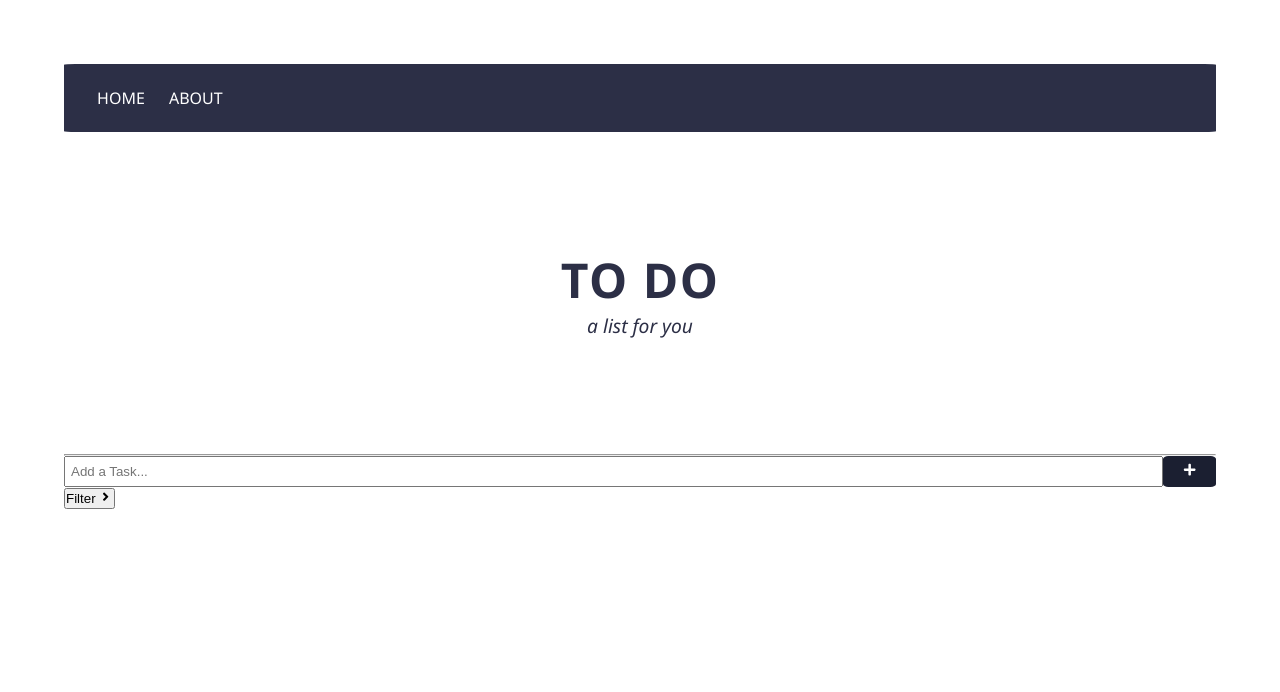
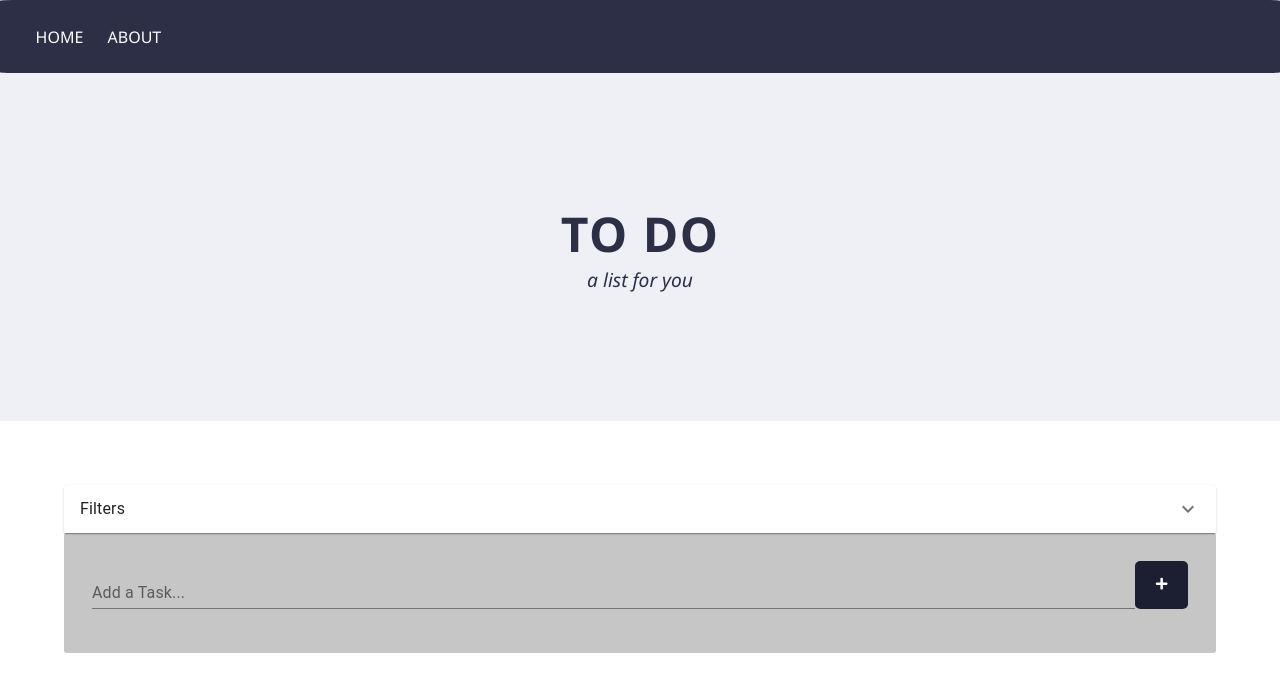
Before and after one commit to sollama/to-do, a React (Create React App) app: page / in a window 1280 px wide. Shown: the top 692 px of the page. Built offline with nearby package versions, Linux system fonts and the light colour scheme; no server answers.

Commit message:
add, edit, delete tasks

```diff
--- a/package.json
+++ b/package.json
@@ -3,9 +3,13 @@
   "version": "0.1.0",
   "private": true,
   "dependencies": {
+    "@material-ui/core": "^4.11.0",
+    "@material-ui/icons": "^4.9.1",
+    "@material-ui/lab": "^4.0.0-alpha.56",
     "@testing-library/jest-dom": "^4.2.4",
     "@testing-library/react": "^9.5.0",
     "@testing-library/user-event": "^7.2.1",
+    "antd": "^4.6.2",
     "axios": "^0.20.0",
     "react": "^16.13.1",
     "react-dom": "^16.13.1",
--- a/src/App.css
+++ b/src/App.css
@@ -6,6 +6,12 @@
 
 .App {
   padding: 5%;
+}
+
+.list {
+  background: #5555;
+  border-radius: 3px;
+  padding: 2%;
 }
 
 body {
@@ -29,20 +35,6 @@ h3 {
   font-weight: 400;
 }
 
-.btn {
-  display: inline-block;
-  border: none;
-  background: #1b1f31;
-  color: #fff;
-  padding: 7px 20px;
-  cursor: pointer;
-  border-radius: 10%;
-}
-
-.btn:hover {
-  background: #2c2f46;
-}
-
 .container {
   padding: 2% 0;
 }
--- a/src/App.js
+++ b/src/App.js
@@ -1,93 +1,123 @@
-import React, { Component } from "react";
+import React, { useEffect, useState } from "react";
+import TodoForm from "./components/TodoForm";
+import TodoList from "./components/TodoList";
 import { BrowserRouter as Router, Route } from "react-router-dom";
-import Todos from "./components/Todos";
-import AddTodo from "./components/AddTodo";
 import Filter from "./components/Filter";
 import About from "./components/pages/About";
 import Header from "./components/layout/Header";
 import Nav from "./components/layout/Nav";
-import Axios from "axios";
-import { FaCheckCircle } from "react-icons/fa";
 import "./App.css";
+const LOCAL_STORAGE_KEY = "react-todo-list-todos";
 
-class App extends Component {
-  state = {
-    todos: [],
-  };
+function App() {
+  const [todos, setTodos] = useState([]);
+  const [Filters, setFilters] = useState({ filters: [] });
 
-  componentDidMount() {
-    Axios.get(
-      "https://jsonplaceholder.typicode.com/todos?_limit=10"
-    ).then((res) => this.setState({ todos: res.data }));
+  useEffect(() => {
+    // fires when app component mounts to the DOM
+    const storageTodos = JSON.parse(localStorage.getItem(LOCAL_STORAGE_KEY));
+    if (storageTodos) {
+      setTodos(storageTodos);
+    }
+  }, []);
+
+  useEffect(() => {
+    // fires when todos array gets updated
+    localStorage.setItem(LOCAL_STORAGE_KEY, JSON.stringify(todos));
+  }, [todos]);
+
+  function addTodo(todo) {
+    // adds new todo to beginning of todos array
+    setTodos([todo, ...todos]);
   }
 
-  // checkBtn = (id) => {
-  //   this.setState({
-  //     todos: this.state.todos.map((todo) => {
-  //       if (todo.id === id) {
-  //         console.log(id);
-  //         console.log(this.state.);
-  //         //document.getElementById("checkBox").value = { FaCheckCircle };
+  function toggleComplete(id) {
+    setTodos(
+      todos.map((todo) => {
+        if (todo.id === id) {
+          return {
+            ...todo,
+            completed: !todo.completed,
+          };
+        }
+        return todo;
+      })
+    );
+  }
+
+  function removeTodo(id) {
+    setTodos(todos.filter((todo) => todo.id !== id));
+  }
+
+  // function filterPending() {
+  //   console.log("wee");
+  //   setTodos(
+  //     todos.map((todo) => {
+  //       if (todo.completed == true) {
+  //         return {
+  //           ...todo,
+  //         };
   //       }
   //       return todo;
-  //     }),
-  //   });
-  // };
+  //     })
+  //   );
+  // }
 
-  //Toggle complete
-  //markComplete here bc we need to set state in this function and we don't have redux
-  markComplete = (id) => {
-    this.setState({
-      todos: this.state.todos.map((todo) => {
-        if (todo.id === id) {
-          todo.completed = !todo.completed;
-        }
-        return todo;
-      }),
-    });
-  };
+  function showFilteredResults(filters) {
+    console.log(filters);
+  }
 
-  //Delete Todo
-  deleteTodo = (id) => {
-    Axios.delete(`https://jsonplaceholder.typicode.com/todos/${id}`).then(
-      (res) =>
-        this.setState({
-          todos: [...this.state.todos.filter((todo) => todo.id !== id)],
+  function handleFilters(filters, category) {
+    const newFilters = { ...Filters };
+
+    newFilters[category] = filters;
+    console.log(newFilters);
+    console.log(filters);
+    //showFilteredResults(newFilters)
+    setFilters(newFilters);
+
+    //show pending
+    if (filters === 1)
+      setTodos(
+        todos.map((todo) => {
+          if (todo.completed == false) {
+            return todo;
+          }
         })
-    );
-  };
+      );
 
-  // mimics a real life backend. doesn't actually save to the server, but makes POST request and gets a response
-  //Add Todo
-  addTodo = (title) => {
-    Axios.post("https://jsonplaceholder.typicode.com/todos", {
-      title,
-      completed: false,
-    }).then((res) => this.setState({ todos: [...this.state.todos, res.data] }));
-  };
+    //show complete
+    if (filters === 2) console.log(filters);
+    //show all
+    if (filters === 3) console.log(filters);
+  }
 
-  render() {
-    console.log(this.state.todos);
-    return (
+  return (
+    <div>
       <Router>
+        <Nav />
+        <Header />
+
         <div className="App">
           <div>
-            <Nav />
-            <Header />
-            {<hr style={line} />}
             <Route
               exact
               path="/"
               render={(props) => (
                 <React.Fragment>
-                  <AddTodo addTodo={this.addTodo} />
-                  <Filter />
-                  <Todos
-                    todos={this.state.todos}
-                    markComplete={this.markComplete}
-                    deleteTodo={this.deleteTodo}
-                    checkBtn={this.checkBtn}
+                  <Filter
+                    handleFilters={(filters) =>
+                      handleFilters(filters, "filters")
+                    }
                   />
+                  <div className="list">
+                    <TodoForm addTodo={addTodo} />
+                    <TodoList
+                      todos={todos}
+                      removeTodo={removeTodo}
+                      toggleComplete={toggleComplete}
+                    />
+                  </div>
                 </React.Fragment>
               )}
             />
@@ -95,8 +125,8 @@ class App extends Component {
           </div>
         </div>
       </Router>
-    );
-  }
+    </div>
+  );
 }
 
 const line = {
--- a/src/components/AddTodo.js
+++ /dev/null
@@ -1,43 +0,0 @@
-import React, { Component } from "react";
-import { FaPlus, FaAngleRight } from "react-icons/fa";
-import PropTypes from "prop-types";
-
-class AddTodo extends Component {
-  state = {
-    title: "",
-  };
-
-  onSubmit = (e) => {
-    e.preventDefault();
-    this.props.addTodo(this.state.title);
-    this.setState({ title: "" });
-  };
-
-  //setting title to whatever we type in
-  onChange = (e) => this.setState({ title: e.target.value });
-
-  render() {
-    return (
-      <form onSubmit={this.onSubmit} style={{ display: "flex" }}>
-        <input
-          type="text"
-          name="title"
-          style={{ flex: "10", padding: "5px" }}
-          placeholder="Add a Task..."
-          value={this.state.title}
-          onChange={this.onChange}
-        ></input>
-        <button className="btn" type="submit">
-          <FaPlus />
-        </button>
-      </form>
-    );
-  }
-}
-
-//PropTypes
-AddTodo.propTypes = {
-  addTodo: PropTypes.func.isRequired,
-};
-
-export default AddTodo;
--- a/src/components/Filter.js
+++ b/src/components/Filter.js
@@ -1,17 +1,79 @@
-import React, { Component } from "react";
-import { FaAngleRight } from "react-icons/fa";
-import PropTypes from "prop-types";
+import React, { useState } from "react";
+import {
+  ListItem,
+  Button,
+  Accordion,
+  AccordionSummary,
+  AccordionDetails,
+  Typography,
+} from "@material-ui/core";
+import ExpandMoreIcon from "@material-ui/icons/ExpandMore";
 
-class Filter extends Component {
-  render() {
-    return (
-      <div>
-        <button>
-          Filter <FaAngleRight />
-        </button>
-      </div>
-    );
+function Filter(props) {
+  const filters = [
+    {
+      id: 1,
+      name: "Pending",
+      background: "#c87677",
+    },
+    {
+      id: 2,
+      name: "Complete",
+      background: "#5a6b93",
+    },
+    {
+      id: 3,
+      name: "All",
+      background: "#2a262b",
+    },
+  ];
+
+  const renderFilterButtons = () =>
+    filters.map((value, index) => (
+      <React.Fragment key={index}>
+        <Button
+          variant="contained"
+          style={filterBtn}
+          onClick={() => handleButtonClick(value.id)}
+        >
+          {" "}
+          <b>{value.name}</b>
+        </Button>
+      </React.Fragment>
+    ));
+
+  function handleButtonClick(id) {
+    props.handleFilters(id);
   }
+
+  return (
+    <Accordion>
+      <AccordionSummary
+        expandIcon={<ExpandMoreIcon />}
+        aria-controls="panel1a-content"
+        id="panel1a-header"
+      >
+        <Typography>Filters</Typography>
+      </AccordionSummary>
+      <AccordionDetails>
+        <ListItem style={filterItem}>{renderFilterButtons()}</ListItem>
+      </AccordionDetails>
+    </Accordion>
+  );
 }
 
+const filterItem = {
+  display: "inline-block",
+  border: "none",
+};
+
+const filterBtn = {
+  display: "inline-block",
+  fontFamily: "Segoe UI",
+  margin: "0px 5px",
+  "&:active": {
+    outline: "1px black",
+  },
+};
+
 export default Filter;
--- /dev/null
+++ b/src/components/Todo.js
@@ -0,0 +1,48 @@
+import { Checkbox, IconButton, ListItem, Typography } from "@material-ui/core";
+import CloseIcon from "@material-ui/icons/Close";
+import React from "react";
+
+function Todo({ todo, toggleComplete, removeTodo }) {
+  function handleCheckboxClick() {
+    toggleComplete(todo.id);
+  }
+
+  function handleRemoveClick() {
+    removeTodo(todo.id);
+  }
+
+  return (
+    <ListItem style={lineItem}>
+      <Checkbox checked={todo.completed} onClick={handleCheckboxClick} />
+      <Typography
+        variant="body1"
+        style={{
+          textDecoration: todo.completed ? "line-through" : null,
+          flex: "10",
+        }}
+      >
+        {todo.task}
+      </Typography>
+      <IconButton style={deleteBtn} onClick={handleRemoveClick}>
+        <CloseIcon />
+      </IconButton>
+    </ListItem>
+  );
+}
+
+const lineItem = {
+  backgroundColor: "#f4f4f4",
+  padding: "5px 10px",
+  borderBottom: "1px #ccc dotted",
+  display: "flex",
+};
+
+const deleteBtn = {
+  cursor: "pointer",
+  float: "right",
+  marginLeft: "10px",
+  padding: "7px",
+  border: "none",
+};
+
+export default Todo;
--- /dev/null
+++ b/src/components/TodoForm.js
@@ -0,0 +1,62 @@
+import { TextField } from "@material-ui/core";
+import React, { useState } from "react";
+import { FaPlus } from "react-icons/fa";
+import { v4 as uuid } from "uuid";
+
+function TodoForm({ addTodo }) {
+  const [todo, setTodo] = useState({
+    id: "",
+    task: "",
+    completed: false,
+  });
+
+  function handleTaskInputChange(e) {
+    // e.target.value contains new input from onChange
+    // event for input elements
+    setTodo({ ...todo, task: e.target.value });
+  }
+
+  function handleSubmit(e) {
+    e.preventDefault(); // prevents browser refresh
+    // trim() gets rid of string whitespace
+    if (todo.task.trim()) {
+      addTodo({ ...todo, id: uuid() });
+      setTodo({ ...todo, task: "" });
+    }
+  }
+
+  return (
+    <form
+      className="todo-form"
+      style={{ display: "flex", padding: "5px", border: "1px black" }}
+      onSubmit={handleSubmit}
+    >
+      <TextField
+        label="Add a Task..."
+        type="text"
+        name="task"
+        style={{ flex: "10" }}
+        value={todo.task}
+        onChange={handleTaskInputChange}
+      />
+      <button style={submitBtn} type="submit">
+        <FaPlus />
+      </button>
+    </form>
+  );
+}
+
+const submitBtn = {
+  display: "inline-block",
+  border: "none",
+  background: "#1b1f31",
+  color: "#fff",
+  padding: "0px 20px",
+  cursor: "pointer",
+  borderRadius: "10%",
+  "&:hover": {
+    background: "#2c2f46",
+  },
+};
+
+export default TodoForm;
--- /dev/null
+++ b/src/components/TodoList.js
@@ -0,0 +1,20 @@
+import { List } from "@material-ui/core";
+import React from "react";
+import Todo from "./Todo";
+
+function TodoList({ todos, removeTodo, toggleComplete }) {
+  return (
+    <List>
+      {todos.map((todo) => (
+        <Todo
+          key={todo.id}
+          todo={todo}
+          removeTodo={removeTodo}
+          toggleComplete={toggleComplete}
+        />
+      ))}
+    </List>
+  );
+}
+
+export default TodoList;
--- a/src/components/Todoitem.js
+++ /dev/null
@@ -1,75 +0,0 @@
-import React, { Component } from "react";
-import { FaRegCircle, FaRegCheckCircle } from "react-icons/fa";
-import PropTypes from "prop-types";
-
-class Todoitem extends Component {
-  getStyle = () => {
-    //cross out if item is completed
-    return {
-      textDecoration: this.props.todo.completed ? "line-through" : "none",
-      backgroundColor: "#f4f4f4",
-      padding: "10px",
-      borderBottom: "1px #ccc dotted",
-      color: this.props.todo.completed ? "#555" : "black",
-    };
-  };
-
-  checkTest = (value) => {
-    return console.log(value);
-    //return console.log(document.getElementById("checkBox"));
-  };
-
-  render() {
-    //destructuring
-    const { id, title } = this.props.todo;
-
-    return (
-      <div style={this.getStyle()}>
-        <p>
-          <input
-            type="checkbox"
-            onChange={this.props.markComplete.bind(this, id)}
-          />
-          <button
-            id="checkBox"
-            style={checkBtn}
-            onClick={() => this.checkTest(id)}
-            className={FaRegCircle}
-          >
-            <FaRegCircle />
-          </button>{" "}
-          {title}
-          <button
-            onClick={this.props.deleteTodo.bind(this, id)}
-            style={deleteBtn}
-          >
-            {" "}
-            x
-          </button>
-        </p>
-      </div>
-    );
-  }
-}
-
-Todoitem.propTypes = {
-  todo: PropTypes.object.isRequired,
-  markComplete: PropTypes.func.isRequired,
-  deleteTodo: PropTypes.func.isRequired,
-};
-
-const checkBtn = {
-  border: "none",
-};
-
-const deleteBtn = {
-  background: "#ff0000",
-  color: "#fff",
-  cursor: "pointer",
-  float: "right",
-  padding: "5px 10px",
-  borderRadius: "20%",
-  border: "none",
-};
-
-export default Todoitem;
--- a/src/components/layout/Header.js
+++ b/src/components/layout/Header.js
@@ -16,5 +16,6 @@ const headerStyle = {
   color: "#2c2f46",
   padding: "10%",
   textAlign: "center",
+  background: "#eff0f6",
 };
 export default Header;
```
Also changed, not shown: src/components/Todos.js (deleted, +0 -24 lines), 1 other file (tests, documents, lock files or other folders).
